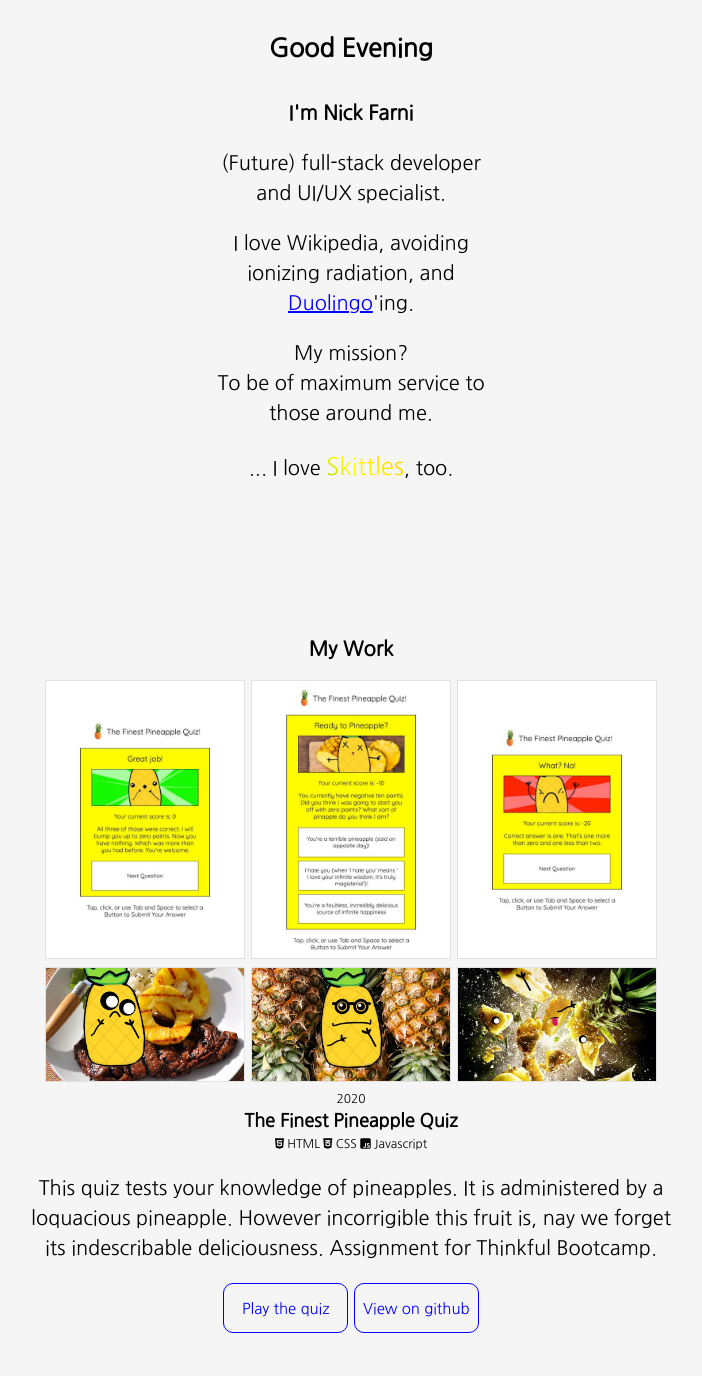
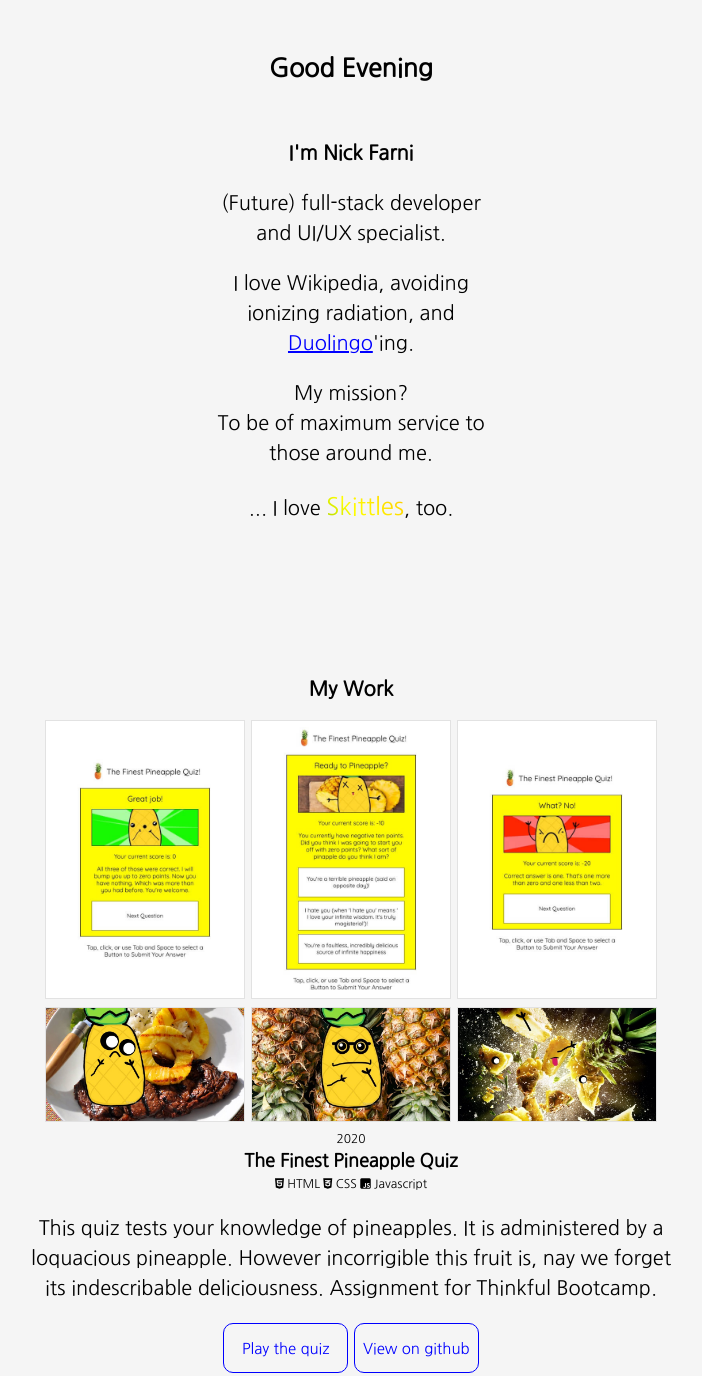
Before and after one commit to nick-nack-attack/portfolio, a plain HTML site: page index.html in a window 1280 px wide. Shown: the top 1376 px of the page, without its empty margins (289-991 px from the left). Drawn offline with nearby package versions, Linux system fonts and the light colour scheme.

Commit message:
refactor css section spacing

```diff
--- a/index.html
+++ b/index.html
@@ -26,11 +26,9 @@
 
     <main>
 
-        <section>
             <header>
                 <h1>Good <span id="period-of-day"></span></h1>
             </header>
-        </section>
 
         <section id="intro-section">
             <h2>I'm Nick Farni</h2>
--- a/style.css
+++ b/style.css
@@ -20,31 +20,19 @@ footer {
 }
 
 section {
-    margin: 30px auto;
+    margin: auto;
+    margin-bottom: 150px;
 }
 
 h1 {
     font-size: 25px;
+    margin: 50px auto;
 }
 
 h2 {
     font-size: 20px;
     font-weight: bold;
 }
-
-/*
-
-h2::before {
-    content: "\f101";
-    font-family: fontAwesome;
-}
-
-h2::after {
-    content: "\f100";
-    font-family: fontAwesome;
-}
-
-*/
 
 h3 {
     font-size: 18px;
@@ -85,11 +73,6 @@ a:focus {
     }
 }
 
-.beginning-end-copy {
-    font-size: 15px;
-    color: rgb(201, 201, 201);
-}
-
 img {
     border: 1px rgb(226, 226, 226) solid;
 }
@@ -114,14 +97,6 @@ img.secondary_showcase_image {
 .contact-me-link:hover,
 .contact-me-link:focus {
     border: rgb(180, 0, 0) 1px solid;
-}
-
-#intro-section {
-    margin-bottom: 100px;
-}
-
-#projects-section {
-    margin-bottom: 100px;
 }
 
 button {
@@ -237,7 +212,6 @@ button.disabled:hover {
         width: 500px;
         padding-left: 30px;
         padding-right: 30px;
-        margin-bottom: 150px;
     }
 
 }
```
